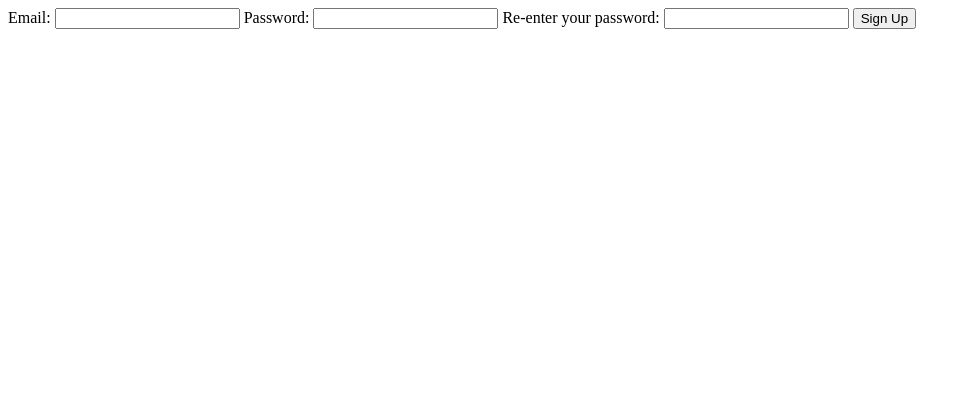
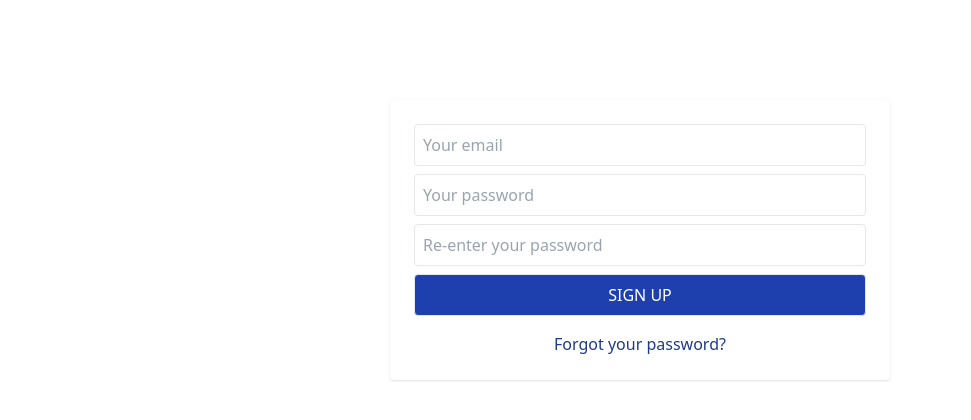
Before and after one commit to tungnt247/bro-transactions, a Django app: template server/accounts/templates/accounts/register.html in a window 1280 px wide. Shown: the top 420 px of the page, without its empty margins (0-971 px from the left). Run offline with Django 3.2, Linux system fonts and the light colour scheme; the template is opened without the code that fills it, so the values that code supplies are empty; some libraries are stand-ins or nearby versions.

Commit message:
Enhance login, register ui

```diff
--- a/server/accounts/templates/accounts/register.html
+++ b/server/accounts/templates/accounts/register.html
@@ -1,18 +1,28 @@
 {% extends "base.html" %}
 {% block content %}
-    <div class="content-section">
-        <form method="POST">
+    <div class="w-[500px] shadow mx-auto mt-[100px] rounded p-6 flex flex-col items-center">
+        <form method="POST" class="mb-4">
             {% csrf_token %}
-            <label for="email">Email:</label>
-            <input type="email" name="email" id="email" required />
-
-            <label for="password">Password:</label>
-            <input type="password" name="password" id="password" required />
-
-            <label for="password_repeat">Re-enter your password:</label>
-            <input type="password" name="password_repeat" id="password_repeat" required />
-
-            <input type="submit" value="Sign Up" />
+            <input
+                type="email" name="email" id="email" required
+                placeholder="Your email"
+                class="border rounded w-full mb-2 p-2"
+            />
+            <input
+                type="password" name="password" id="password" required
+                placeholder="Your password"
+                class="border rounded w-full mb-2 p-2"
+            />
+            <input
+                type="password" name="password_repeat" id="password_repeat" required
+                placeholder="Re-enter your password"
+                class="border rounded w-full mb-2 p-2"
+            />
+            <input
+                type="submit" value="Sign Up"
+                class="rounded w-full cursor-pointer border rounded p-2 bg-blue-800 text-white uppercase hover:bg-blue-700 hover:font-bold"
+            />
         </form>
+        <a href="#" class="text-blue-900 hover:underline hover:italic">Forgot your password?</a>
     </div>
 {% endblock content%}
--- a/server/templates/base.html
+++ b/server/templates/base.html
@@ -2,7 +2,9 @@
 <html>
 <head>
   <meta charset="utf-8">
-  <title>{% block title %}Django Auth Tutorial{% endblock %}</title>
+  <title>{% block title %}Bros Transaction{% endblock %}</title>
+  <script src="https://cdn.tailwindcss.com"></script>
+  {% load static %}
 </head>
 <body>
   <main>
```
Also changed, not shown: server/accounts/templates/accounts/log_in.html (+20 -13 lines).
